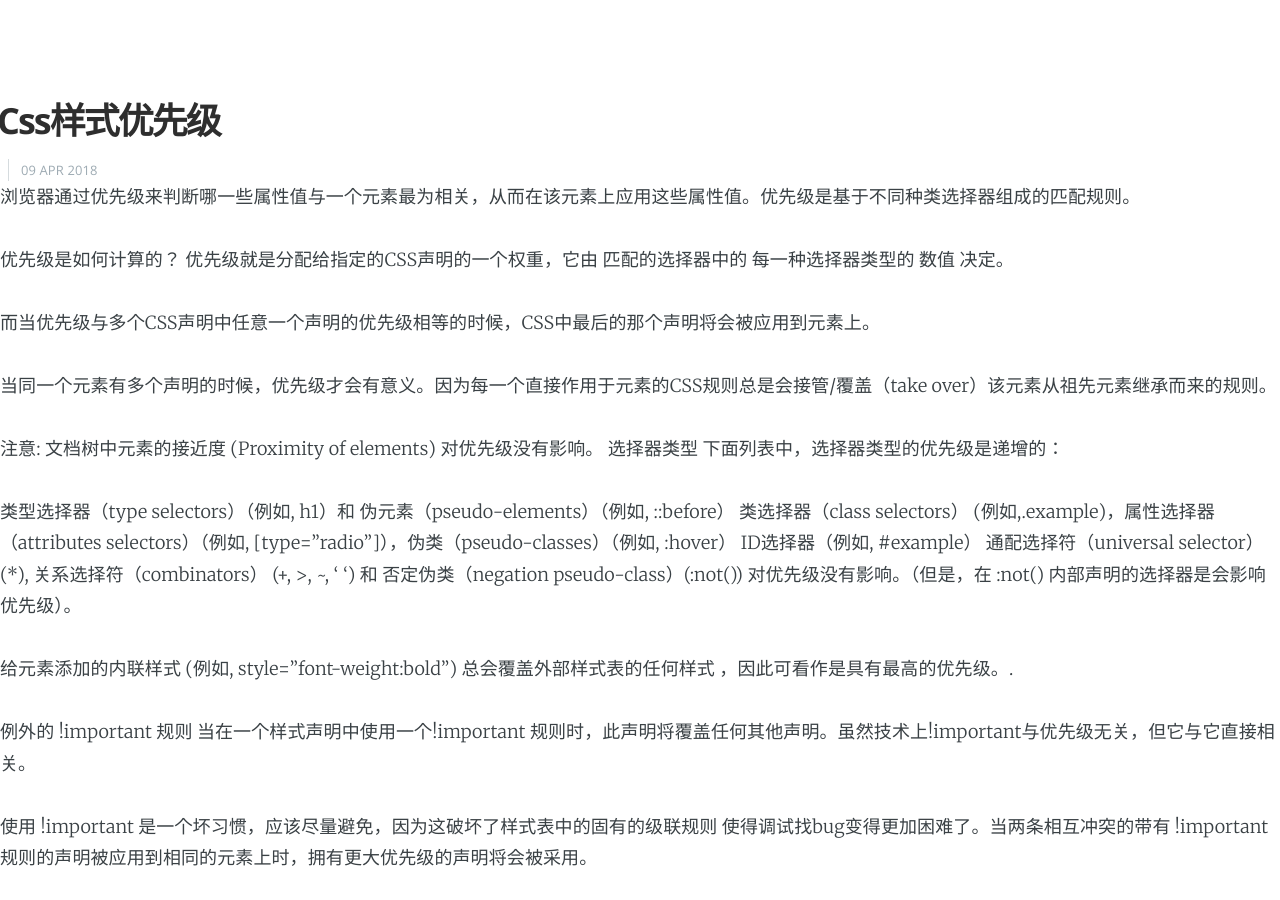
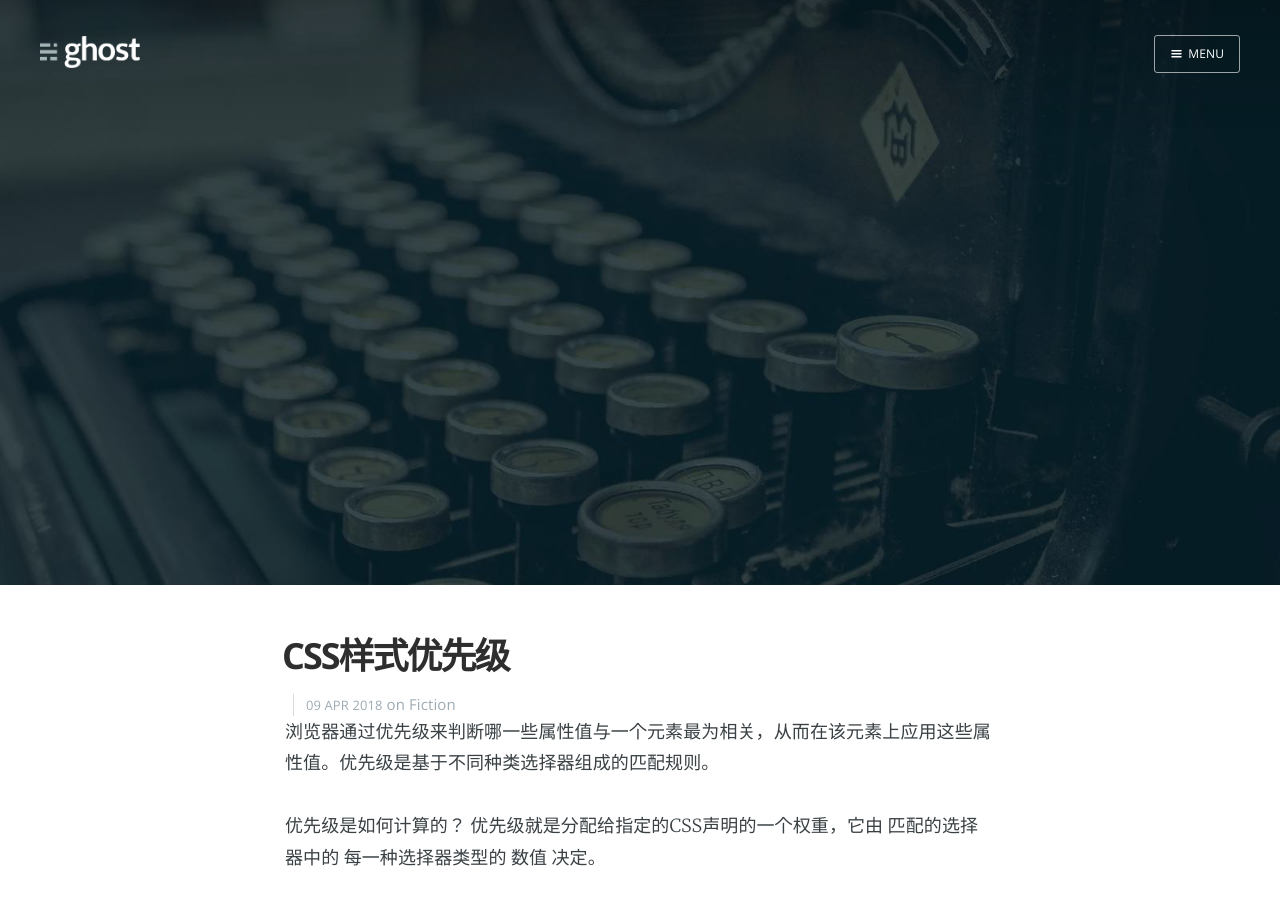
Before and after one commit to yangliangwu/blog, a Jekyll site: the page built from _posts/2018-04-09-CSS样式优先级.md, in a window 1280 px wide and 900 px high. Built offline with Jekyll 4.4.1, drawn with Linux system fonts in a browser that asks for light colours; nearby versions of some CDN libraries; our own code applies the rules of GitHub Pages for plain Markdown files; some of the changed lines change nothing that is shown.

Commit message:
Update 2018-04-09-CSS样式优先级.md

```diff
--- a/_posts/2018-04-09-CSS样式优先级.md
+++ b/_posts/2018-04-09-CSS样式优先级.md
@@ -1,3 +1,16 @@
+---
+layout: post
+cover: 'assets/images/cover1.jpg'
+navigation: True
+title: CSS样式优先级
+date: 2018-04-09
+tags: fiction
+subclass: 'post tag-fiction'
+logo: 'assets/images/ghost.png'
+author:
+categories:
+---
+
 浏览器通过优先级来判断哪一些属性值与一个元素最为相关，从而在该元素上应用这些属性值。优先级是基于不同种类选择器组成的匹配规则。
 
 优先级是如何计算的？
```
